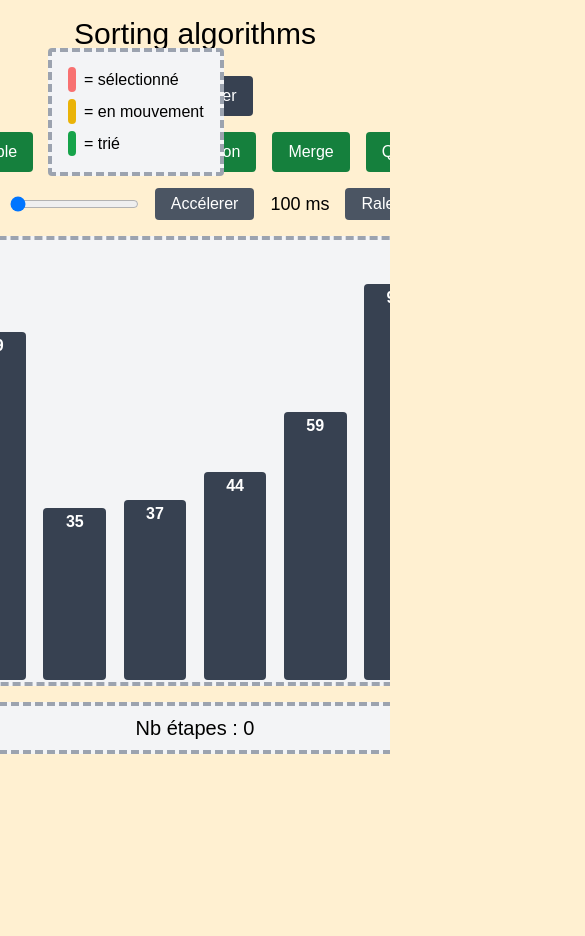
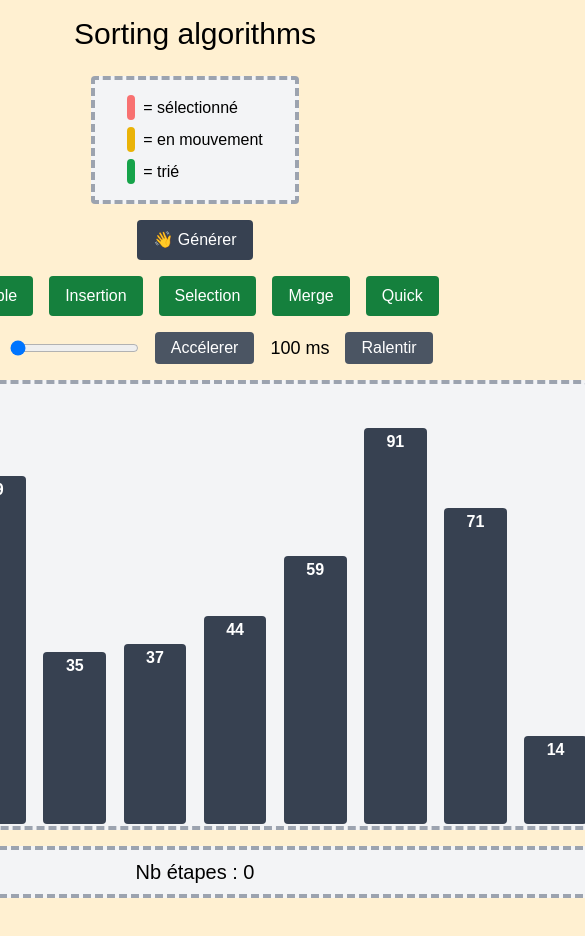
Before and after one commit to RemiSaurel/sorting-algorithms, a React (Create React App) app: page / in a window 390 px wide. Shown: the top 936 px of the page, 585 px wide, since content can reach past the window. Built offline with nearby package versions, Linux system fonts and the light colour scheme.

Commit message:
add: ""better"" responsive

```diff
--- a/src/App.tsx
+++ b/src/App.tsx
@@ -8,10 +8,12 @@ function App() {
           <div className="flex justify-center">
               <h1 className="text-3xl mt-4 mb-6">Sorting algorithms</h1>
           </div>
-          <div className="fixed top-12 left-12 border-4 border-dashed border-gray-400 bg-gray-100 rounded p-4">
-              <DataLegend/>
+          <div className="flex justify-center mb-4">
+              <div className="flex w-52 justify-center lg:fixed top-12 left-12 border-4 border-dashed border-gray-400 bg-gray-100 rounded p-4">
+                  <DataLegend/>
+              </div>
           </div>
-          <div className="flex justify-center mb-4 h-screen w-screen overflow-auto">
+          <div className="flex justify-center mb-4 h-screen w-screen">
               <Sorting/>
           </div>
         </div>
--- a/src/components/Sorting.tsx
+++ b/src/components/Sorting.tsx
@@ -137,7 +137,7 @@ export default function Sorting() {
             <div className="flex justify-center">
                 <GenerateArrayButton resetArray={resetArray} disabled={sorting}/>
             </div>
-            <div className="flex gap-4 justify-center">
+            <div className="flex gap-4 justify-center lg:flex-row ">
                 {
                     sortAlgorithm.map((item, index) => (
                         <SortingButton
```
